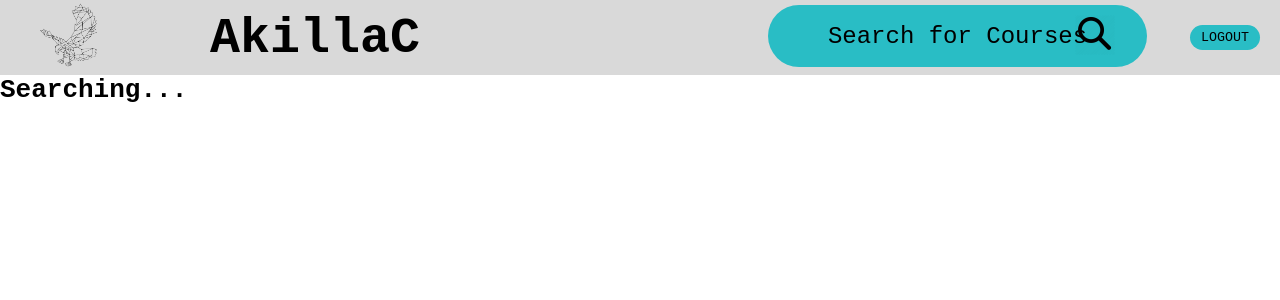
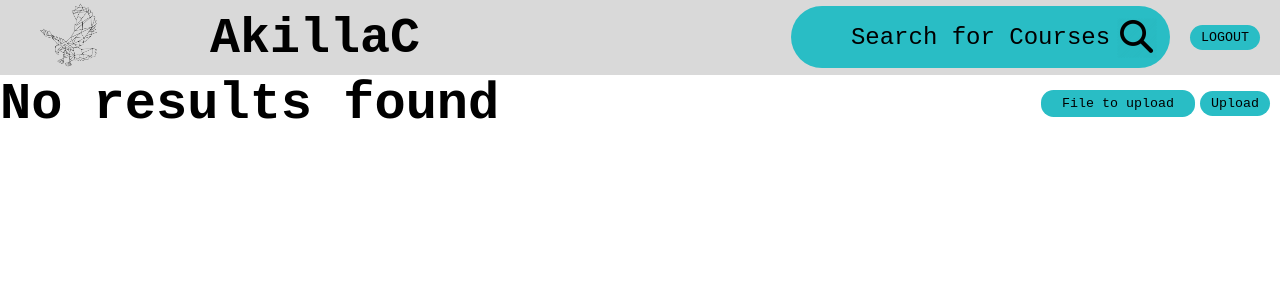
Before and after one commit to ngeeyonglim/AzureAkillac, a React (Create React App) app in the folder frontend/: page /search in a window 1280 px wide. Shown: the top 300 px of the page. Built offline with nearby package versions, Linux system fonts and the light colour scheme.

Commit message:
added budget search page that can upload fake papers that can be stored to local window storage

```diff
--- a/frontend/src/App.js
+++ b/frontend/src/App.js
@@ -3,7 +3,7 @@ import { supabase } from "./supabase";
 import { Route, Routes } from "react-router-dom";
 import LoginScreen from "./components/LoginScreen";
 import HomeScreen from "./components/HomeScreen";
-import SearchScreen from "./components/SearchScreen";
+import PypListManager from "./components/PypListManger";
 
 export default function App() {
   const [session, setSession] = useState(null);
@@ -18,7 +18,7 @@ export default function App() {
     <div>
       <Routes>
         <Route path="/" element={session ? <HomeScreen /> : <LoginScreen />} />
-        <Route path="/search" element={<SearchScreen />} />
+        <Route path="/search" element={<PypListManager />} />
       </Routes>
     </div>
   );
--- /dev/null
+++ b/frontend/src/components/EmptyList.js
@@ -0,0 +1,3 @@
+export default function EmptyList() {
+    return <h1>No results found</h1>;
+}
--- a/frontend/src/components/NavBar.js
+++ b/frontend/src/components/NavBar.js
@@ -17,18 +17,18 @@ export default function NavBar() {
                      className="page-logo"/>
                 </Link></li>
                 <li><Link to="/search">
-                    <img alt="search"
-                    src={require("../images/search-logo.png")}
-                    className="search-button"/>
+                    <input type="text"
+                className="search-bar"
+                placeholder="Search for Courses"></input>
                  </Link></li>
             </ul>
         </nav>
             <h1 className="header">
                 AkillaC
             </h1>
-            <input type="text"
-                className="search-bar"
-                placeholder="Search for Courses"></input>
+                <img alt="search"
+                src={require("../images/search-logo.png")}
+                className="search-button"/>
             <button className = "logout-button" onClick = {handleLogOutClick}>
                 LOGOUT
             </button>
--- /dev/null
+++ b/frontend/src/components/PypList.js
@@ -0,0 +1,21 @@
+export default function PypList({pyp}) {
+    return (
+        <>
+        <h1>Results</h1>
+        <table>
+            <thead>
+                <td>Name</td>
+            </thead>
+            <tbody>
+                {pyp.map((pyp) =>  {
+                    return (
+                    <tr>
+                        <td>{pyp.pypName}</td>
+                    </tr>
+                );
+            })}
+            </tbody>
+        </table>
+        </>
+    );
+}
--- /dev/null
+++ b/frontend/src/components/PypListManger.js
@@ -0,0 +1,53 @@
+import { useState, useEffect } from "react";
+import SearchScreen from "./SearchScreen";
+import UploadScreen from "./UploadScreen";
+import NavBar from "./NavBar";
+
+function getStoredPyps() {
+  const rawPyps = window.localStorage.getItem("pyps");
+  if (rawPyps != null) {
+    return JSON.parse(rawPyps);
+  } else {
+    return [];
+  }
+}
+
+function setStoredPyp(newPyp) {
+  window.localStorage.setItem("pyps", JSON.stringify(newPyp));
+}
+
+export default function PypListManager() {
+    const [pyp, setPyp] = useState(getStoredPyps());
+    const [uploadPyp, setUploadPyp] = useState("");
+
+    const handleUploadPyp = (event) => {
+        setUploadPyp(event.target.value);
+    };
+
+    const handleSetPyp = (event) => {
+        event.preventDefault();
+        setPyp([
+            {
+                pypName : uploadPyp
+            },
+            ...pyp
+        ]);
+        setUploadPyp("");
+    };
+
+    useEffect(() => {
+        setStoredPyp(pyp);
+    }, [pyp]);
+
+    return (
+        <div>
+            <NavBar />
+            {pyp && <SearchScreen pyp={pyp} />}
+             <UploadScreen
+             uploadPyp={uploadPyp}
+             handleUploadPyp={handleUploadPyp}
+             handleSetPyp={handleSetPyp}
+             />
+        </div>
+    )
+}
--- a/frontend/src/components/SearchScreen.js
+++ b/frontend/src/components/SearchScreen.js
@@ -1,10 +1,12 @@
-import NavBar from "./NavBar";
+import EmptyList from "./EmptyList";
+import PypList from "./PypList";
 
-export default function SearchScreen() {
+export default function SearchScreen({pyp}) {
     return (
-        <div>
-            <NavBar />
-            <h1>Searching...</h1>
-        </div>
-    )
+        <h1>
+            {pyp.length > 0
+            ? (<PypList pyp={pyp} />)
+            : (<EmptyList />)}
+        </h1>
+    );
 }
--- /dev/null
+++ b/frontend/src/components/UploadScreen.js
@@ -0,0 +1,16 @@
+export default function UploadScreen({uploadPyp, handleUploadPyp, handleSetPyp}) {
+    return (
+    <form className="upload-form">
+        <input type="text"
+            placeholder="File to upload"
+            value={uploadPyp}
+            onChange={handleUploadPyp}
+            className="upload-text"></input>
+        <button type="submit"
+            onClick={handleSetPyp}
+            className="upload-button">
+            Upload
+        </button>
+    </form>
+    )
+}
--- a/frontend/src/index.css
+++ b/frontend/src/index.css
@@ -99,16 +99,18 @@
 
 .search-button {
   position: absolute;
+  right: 1%;
+  top: 2.2%;
+  margin-right: 110px;
   height: 40px;
-  top: 15px;
-  right: 165px;
   z-index: 1;
 }
 
 .search-bar {
   position: absolute;
-  right:10%;
-  margin:5px;
+  right: 0%;
+  top:0.75%;
+  margin-right: 110px;
   background-color: #29BDC5;
   height: 60px;
   width: 375px;
@@ -117,3 +119,28 @@
   border: none;
   border-radius: 35px;
 }
+
+.upload-form {
+  position:absolute;
+  right: 0%;
+  top: 10%;
+  margin: 10px;
+}
+
+.upload-button {
+  height: 25px;
+  width: 70px;
+  border: none;
+  border-radius: 12.5px;
+  background-color: #29BDC5;
+}
+
+.upload-text {
+  margin: auto 5px;
+  text-align: center;
+  height: 25px;
+  width: 150px;
+  border: none;
+  border-radius: 12.5px;
+  background-color: #29BDC5;
+}
```
